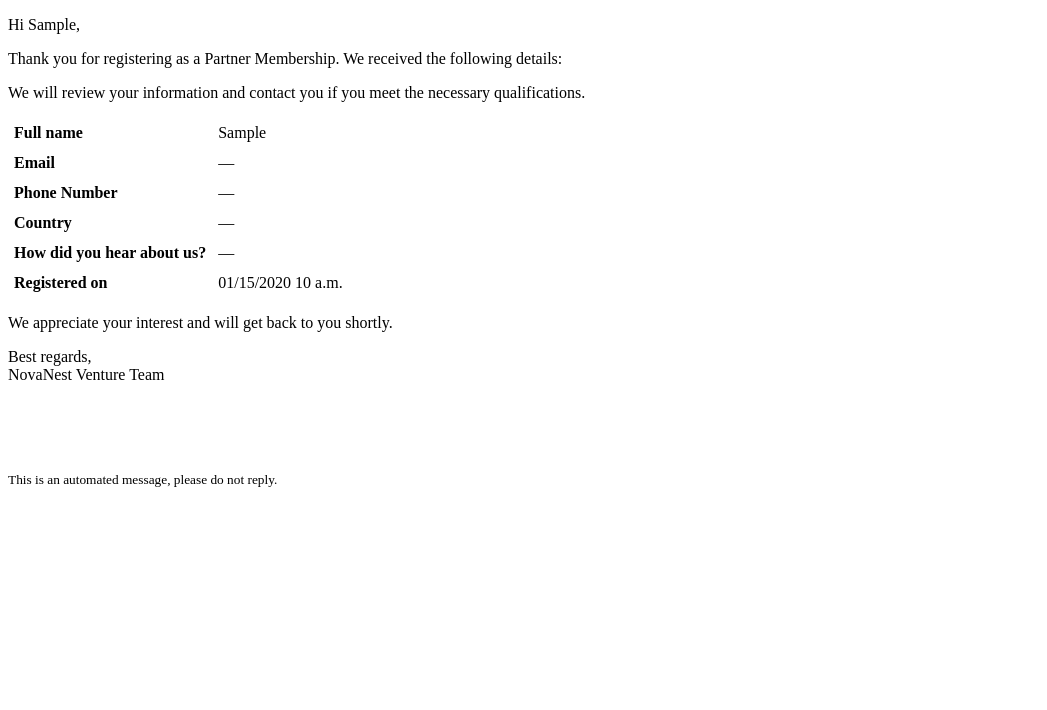
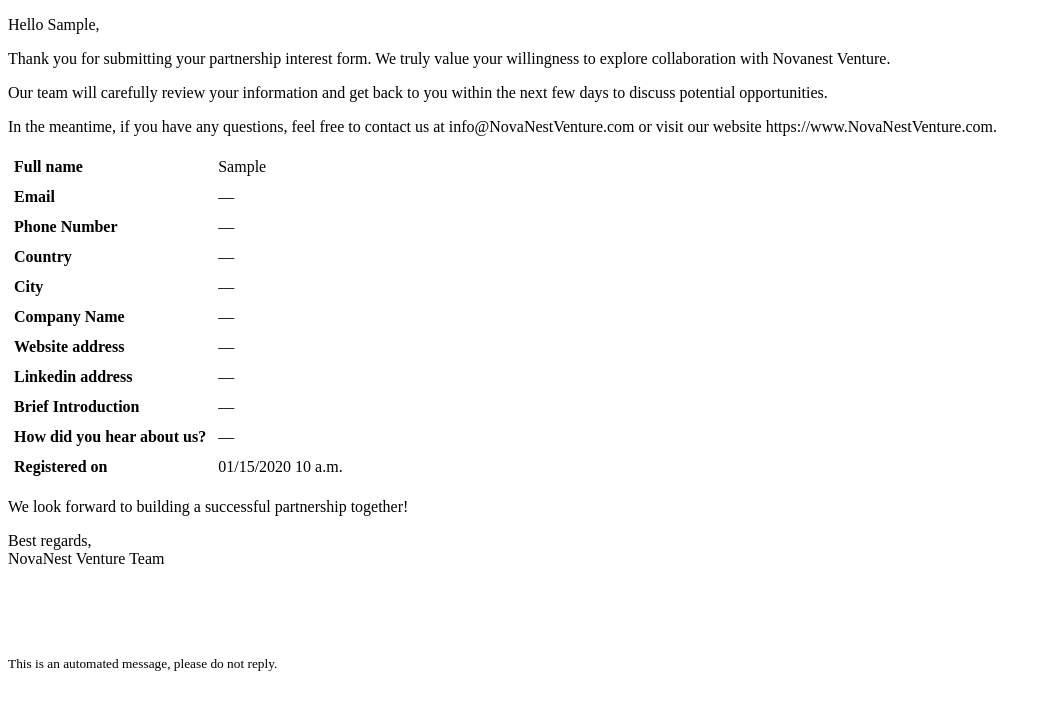
Before and after one commit to ImanNasrEsfahani/novanest-backend, a Django app: template forms/templates/partner_membership_email.html in a window 1280 px wide. Shown: the top 710 px of the page, without its empty margins (0-1047 px from the left). Run offline with Django 4.2, Linux system fonts and the light colour scheme; the template is opened without the code that fills it: most values are stand-ins (such as "Sample title", 1, 10 or a date in 2020).

Commit message:
Enhance PartnerMembership model and serializer with additional fields for city, company name, website, LinkedIn, and brief introduction; update email template for improved communication.

```diff
--- a/forms/models.py
+++ b/forms/models.py
@@ -53,6 +53,11 @@
   email=models.EmailField(max_length=75, blank=True)
   phoneNumber=models.CharField(max_length=15, blank=True)
   countryOfResidence=models.CharField(max_length=500, blank=True)
+  cityOfResidence=models.CharField(max_length=500, blank=True)
+  companyName=models.CharField(max_length=500, blank=True)
+  websiteAddress=models.URLField(max_length=500, blank=True)
+  linkedinAddress=models.URLField(max_length=500, blank=True)
+  briefIntroduction=models.TextField(max_length=500, blank=True)
   howDidYouKnowUs=models.CharField(max_length=500, blank=True)
   createdAt=models.DateTimeField(auto_now_add=True, blank=True)
   updatedAt=models.DateTimeField(auto_now=True, blank=True)
--- a/forms/templates/partner_membership_email.html
+++ b/forms/templates/partner_membership_email.html
@@ -2,24 +2,30 @@
 <html>
 <head>
     <meta charset="utf-8">
-    <title>Join as a partner in NovaNest has been submitted</title>
+    <title>Thank you for your interest in partnering with Novanest</title>
 </head>
 <body>
-    <p>Hi {{ first_name }},</p>
+    <p>Hello {{ first_name }},</p>
 
-    <p>Thank you for registering as a Partner Membership. We received the following details:</p>
-    <p>We will review your information and contact you if you meet the necessary qualifications.</p>
+    <p>Thank you for submitting your partnership interest form. We truly value your willingness to explore collaboration with Novanest Venture.</p>
+    <p>Our team will carefully review your information and get back to you within the next few days to discuss potential opportunities.</p>
+    <p>In the meantime, if you have any questions, feel free to contact us at info@NovaNestVenture.com or visit our website https://www.NovaNestVenture.com.</p>
 
     <table cellpadding="6" cellspacing="0" border="0">
         <tr><td><strong>Full name</strong></td><td>{{ first_name }} {{ last_name|default:"" }}</td></tr>
         <tr><td><strong>Email</strong></td><td>{{ email|default:"—" }}</td></tr>
         <tr><td><strong>Phone Number</strong></td><td>{{ phone_number|default:"—" }}</td></tr>
         <tr><td><strong>Country</strong></td><td>{{ country|default:"—" }}</td></tr>
+        <tr><td><strong>City</strong></td><td>{{ city|default:"—" }}</td></tr>
+        <tr><td><strong>Company Name</strong></td><td>{{ company_name|default:"—" }}</td></tr>
+        <tr><td><strong>Website address</strong></td><td>{{ website|default:"—" }}</td></tr>
+        <tr><td><strong>Linkedin address</strong></td><td>{{ linkedin|default:"—" }}</td></tr>
+        <tr><td><strong>Brief Introduction</strong></td><td>{{ brief_introduction|default:"—" }}</td></tr>
         <tr><td><strong>How did you hear about us?</strong></td><td>{{ how_did_you_know|default:"—" }}</td></tr>
         <tr><td><strong>Registered on</strong></td><td>{{ created_at|date:"SHORT_DATETIME_FORMAT" }}</td></tr>
     </table>
 
-    <p>We appreciate your interest and will get back to you shortly.</p>
+    <p>We look forward to building a successful partnership together!</p>
 
     <p>Best regards,<br>NovaNest Venture Team</p>
     <br />
```
Also changed, not shown: forms/serializers.py (+13 -8 lines), db.sqlite3, forms/migrations/0001_initial.py.
